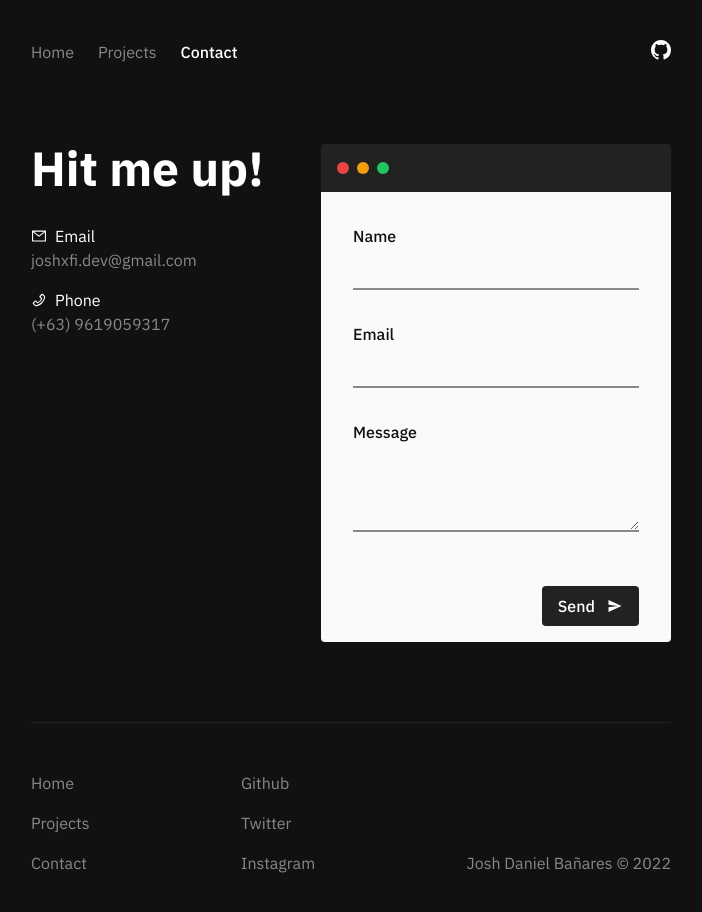
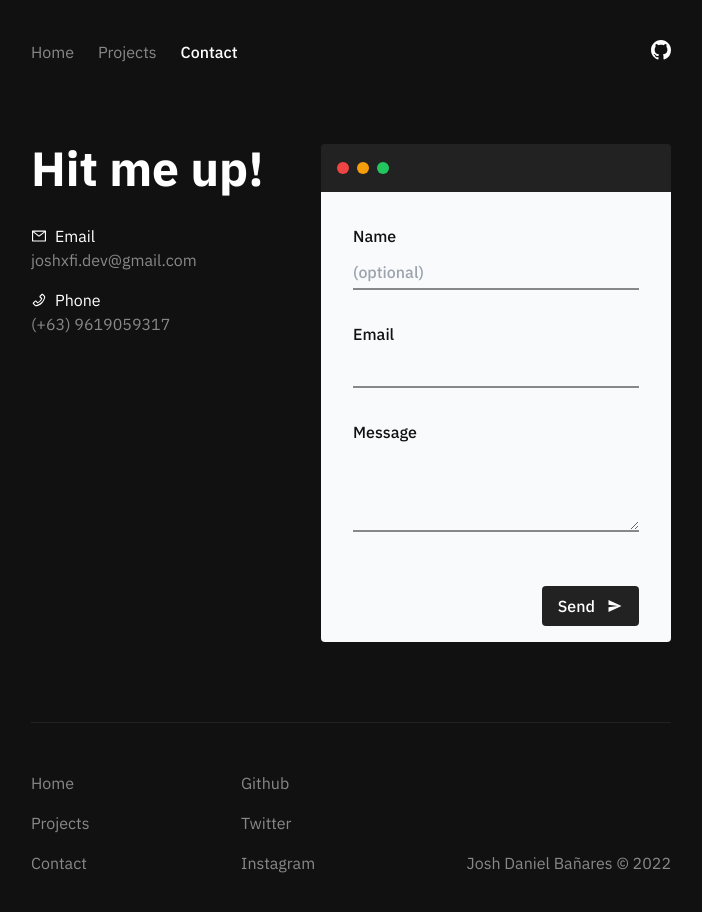
Before and after one commit to joshxfi/e-portfolio, a Next.js app: page /contact in a window 1280 px wide. Shown: the top 912 px of the page, without its empty margins (289-991 px from the left). Built offline with nearby package versions, Linux system fonts and the light colour scheme.

Commit message:
feat: handle submit on contact page

```diff
--- a/pages/contact.tsx
+++ b/pages/contact.tsx
@@ -1,8 +1,13 @@
-import React from "react";
+import React, { useState } from "react";
+import toast from "react-hot-toast";
 import { IoMdSend } from "react-icons/io";
 import { AiOutlineMail, AiOutlinePhone } from "react-icons/ai";
 
 const Contact = () => {
+  const [name, setName] = useState("");
+  const [email, setEmail] = useState("");
+  const [message, setMessage] = useState("");
+
   return (
     <section className="flex justify-between">
       <div>
@@ -30,7 +35,20 @@ const Contact = () => {
         </div>
       </div>
 
-      <div>
+      <form
+        onSubmit={(e) => {
+          e.preventDefault();
+          if (!email.match(/^[^\s@]+@[^\s@]+\.[^\s@]+$/)) {
+            toast.error("Invalid email address");
+            return;
+          }
+
+          setName("");
+          setEmail("");
+          setMessage("");
+          toast.success("Message sent!");
+        }}
+      >
         <div className="flex bg-two h-12 rounded-t items-center space-x-2 pl-4">
           {["bg-red-500", "bg-amber-500", "bg-green-500"].map((color) => (
             <i key={color} className={`${color} rounded-full p-[6px]`} />
@@ -40,26 +58,46 @@ const Contact = () => {
         <div className="w-[350px] bg-[#F9FAFB] pt-8 px-8 pb-4 rounded-b font-medium text-primary space-y-8">
           <div>
             <p className="mb-2">Name</p>
-            <input type="text" className="input" />
+            <input
+              type="text"
+              className="input"
+              placeholder="(optional)"
+              value={name}
+              onChange={(e) => setName(e.target.value)}
+            />
           </div>
 
           <div>
             <p className="mb-2">Email</p>
-            <input type="text" className="input" />
+            <input
+              required
+              type="text"
+              className="input"
+              value={email}
+              onChange={(e) => setEmail(e.target.value)}
+            />
           </div>
 
           <div>
             <p className="mb-2">Message</p>
-            <textarea className="input min-h-[80px] max-h-[200px]" />
+            <textarea
+              value={message}
+              onChange={(e) => setMessage(e.target.value)}
+              required
+              className="input min-h-[80px] max-h-[200px]"
+            />
           </div>
 
           <div className="flex justify-end">
-            <button className="bg-two px-4 py-2 hover:bg-primary transition-colors text-white flex space-x-3 rounded font-medium items-center mt-4">
+            <button
+              type="submit"
+              className="bg-two px-4 py-2 hover:bg-primary transition-colors text-white flex space-x-3 rounded font-medium items-center mt-4"
+            >
               <p>Send</p> <IoMdSend />
             </button>
           </div>
         </div>
-      </div>
+      </form>
     </section>
   );
 };
```
